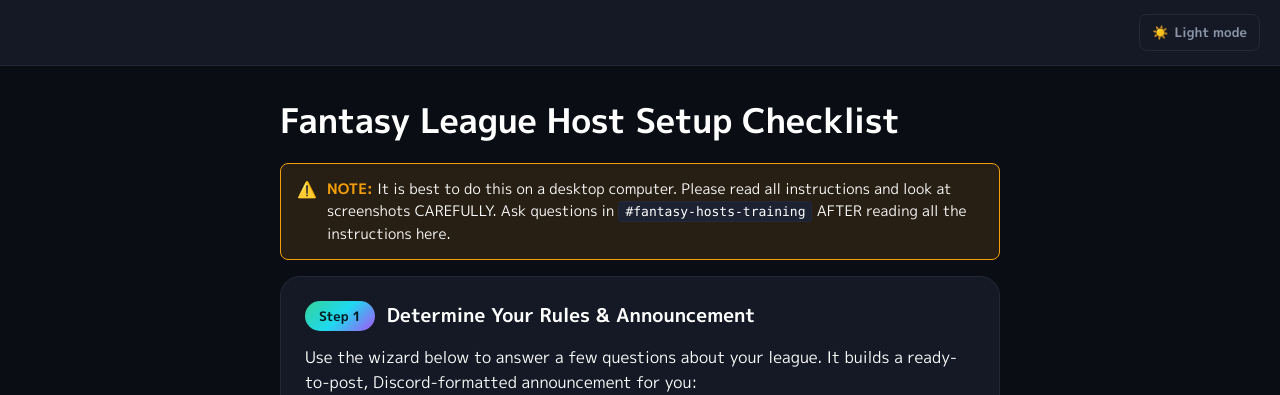
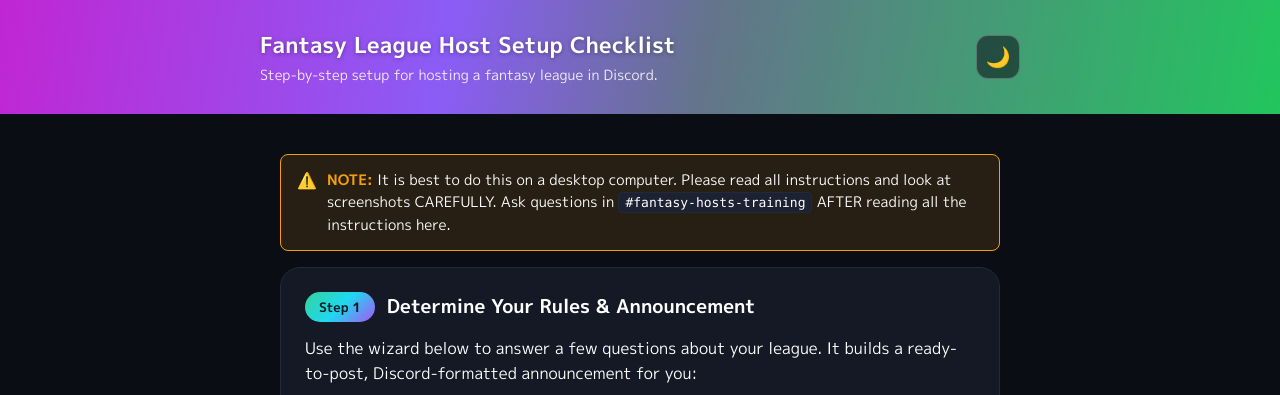
Before and after one commit to gymcorddiscord/gymcord-fantasy-host-guide, a plain HTML site: page index.html in a window 1280 px wide. Shown: the top 395 px of the page. Drawn offline with Linux system fonts and the light colour scheme.

Commit message:
Match header to slot machine hero style and crop wizard embed header

```diff
--- a/index.html
+++ b/index.html
@@ -92,67 +92,50 @@
 
   /* ---------- Header ---------- */
 
-  .site-header {
-    position: sticky;
-    top: 0;
-    z-index: 20;
+  .hero {
+    background: linear-gradient(100deg, #c026d3 0%, #8b5cf6 35%, #64748b 55%, #22c55e 100%);
+    padding: 28px 24px;
+  }
+
+  .hero-inner {
+    max-width: 760px;
+    margin: 0 auto;
     display: flex;
     align-items: center;
-    justify-content: space-between;
-    gap: 12px;
-    padding: 14px 20px;
-    border-bottom: 1px solid var(--border);
-    background: var(--surface);
+    gap: 14px;
   }
 
-  .brand {
-    display: flex;
-    align-items: center;
-    gap: 10px;
-    font-weight: 700;
-    font-size: 16px;
-    color: var(--text);
-    min-width: 0;
+  .hero h1 {
+    margin: 0;
+    font-size: 22px;
+    letter-spacing: .2px;
+    color: #fff;
+    text-shadow: 0 1px 4px rgba(0,0,0,.35);
   }
 
-  .brand-mark {
-    width: 36px;
-    height: 36px;
-    border-radius: 10px;
-    flex-shrink: 0;
-    object-fit: cover;
-    box-shadow: 0 0 0 1px rgba(255,255,255,0.04) inset, var(--shadow);
-  }
-
-  .brand-text {
-    white-space: nowrap;
-    overflow: hidden;
-    text-overflow: ellipsis;
-  }
-
-  .brand-text .sub {
-    display: block;
-    font-size: 11px;
-    font-weight: 500;
-    color: var(--text-muted);
+  .hero p {
+    margin: 2px 0 0;
+    color: rgba(255,255,255,.9);
+    font-size: 14px;
   }
 
   .theme-toggle {
-    background: transparent;
-    color: var(--text-muted);
-    border: 1px solid var(--border);
-    border-radius: var(--radius);
-    padding: 8px 12px;
-    font-size: 13px;
-    font-family: inherit;
-    font-weight: 600;
+    margin-left: auto;
+    width: 44px;
+    height: 44px;
+    border-radius: 12px;
+    background: rgba(10,14,20,0.55);
+    border: 1px solid rgba(255,255,255,0.25);
+    display: flex;
+    align-items: center;
+    justify-content: center;
+    font-size: 20px;
     cursor: pointer;
     flex-shrink: 0;
-    display: flex;
-    align-items: center;
-    gap: 6px;
+    transition: background-color .2s ease, transform .1s ease;
   }
-  .theme-toggle:hover { color: var(--text); background: var(--surface-2); }
+  .theme-toggle:hover { background: rgba(10,14,20,0.75); }
+  .theme-toggle:active { transform: scale(0.94); }
 
   /* ---------- Layout ---------- */
 
@@ -485,15 +468,17 @@
 </head>
 <body>
 
-<header class="site-header" style="justify-content: flex-end;">
-  <button class="theme-toggle" id="themeToggle" type="button">
-    <span id="themeIcon">☀️</span><span id="themeLabel">Light mode</span>
-  </button>
-</header>
+<div class="hero">
+  <div class="hero-inner">
+    <div>
+      <h1>Fantasy League Host Setup Checklist</h1>
+      <p>Step-by-step setup for hosting a fantasy league in Discord.</p>
+    </div>
+    <button class="theme-toggle" id="themeToggle" type="button" aria-label="Toggle light/dark mode">🌙</button>
+  </div>
+</div>
 
 <main>
-  <h1 class="page-title">Fantasy League Host Setup Checklist</h1>
-
   <div class="callout callout-important">
     <span class="icon">⚠️</span>
     <div class="body">
@@ -514,7 +499,7 @@
         <a href="https://gymcorddiscord.github.io/gymcord-league-rules-wizard/" target="_blank" rel="noopener">↗ Open in new tab</a>
       </div>
       <div class="wizard-embed-frame">
-        <iframe src="https://gymcorddiscord.github.io/gymcord-league-rules-wizard/" title="Gymcord League Rules Wizard" loading="lazy"></iframe>
+        <iframe id="wizardFrame" src="https://gymcorddiscord.github.io/gymcord-league-rules-wizard/" title="Gymcord League Rules Wizard" loading="lazy"></iframe>
       </div>
     </div>
   </section>
@@ -651,7 +636,7 @@
     </ul>
   </section>
 
-  <p class="footer-note">Gymcord Fantasy - Made with &lt;3 by Gymcord &middot; v1.1</p>
+  <p class="footer-note">Gymcord Fantasy - Made with &lt;3 by Gymcord &middot; v1.2</p>
 </main>
 
 <button class="next-step-fab" id="nextStepFab" type="button" aria-label="Jump to next step" title="Jump to next step">↓</button>
@@ -661,19 +646,14 @@
     var KEY = 'gymcord-guide-theme';
     var root = document.documentElement;
     var toggle = document.getElementById('themeToggle');
-    var icon = document.getElementById('themeIcon');
-    var label = document.getElementById('themeLabel');
+    var wizardFrame = document.getElementById('wizardFrame');
+    var wizardContainer = wizardFrame ? wizardFrame.parentElement : null;
 
     function apply(theme) {
       root.setAttribute('data-theme', theme);
-      if (theme === 'dark') {
-        icon.textContent = '☀️';
-        label.textContent = 'Light mode';
-      } else {
-        icon.textContent = '🌙';
-        label.textContent = 'Dark mode';
-      }
+      toggle.textContent = theme === 'light' ? '☀️' : '🌙';
       try { window.localStorage.setItem(KEY, theme); } catch (e) {}
+      syncWizardTheme(theme);
     }
 
     var stored = null;
@@ -684,6 +664,46 @@
       var current = root.getAttribute('data-theme');
       apply(current === 'dark' ? 'light' : 'dark');
     });
+
+    /* ---------- Wizard embed: hide its header, sync theme ---------- */
+    /* Same-origin embed (gymcorddiscord.github.io), so we can reach into
+       the iframe's document to crop its hero and match the theme. */
+
+    function syncWizardTheme(theme) {
+      if (!wizardFrame) return;
+      try {
+        var doc = wizardFrame.contentDocument;
+        if (doc && doc.documentElement) doc.documentElement.setAttribute('data-theme', theme);
+      } catch (e) {}
+    }
+
+    function syncWizardCrop() {
+      if (!wizardFrame || !wizardContainer) return;
+      try {
+        var doc = wizardFrame.contentDocument;
+        if (!doc) return;
+        var hero = doc.querySelector('.hero');
+        var heroHeight = hero ? hero.getBoundingClientRect().height : 0;
+        var fullHeight = doc.documentElement.scrollHeight;
+        wizardFrame.style.height = fullHeight + 'px';
+        wizardFrame.style.marginTop = (-heroHeight) + 'px';
+        wizardContainer.style.height = (fullHeight - heroHeight) + 'px';
+      } catch (e) {}
+    }
+
+    if (wizardFrame) {
+      wizardFrame.addEventListener('load', function () {
+        syncWizardTheme(root.getAttribute('data-theme'));
+        syncWizardCrop();
+        try {
+          var wizDoc = wizardFrame.contentDocument;
+          if (wizDoc && wizDoc.body && window.ResizeObserver) {
+            new ResizeObserver(syncWizardCrop).observe(wizDoc.body);
+          }
+        } catch (e) {}
+      });
+      window.addEventListener('resize', syncWizardCrop);
+    }
 
     /* ---------- Step completion checkboxes ---------- */
 
```
Also changed, not shown: host-setup-guide.html (+87 -67 lines).
